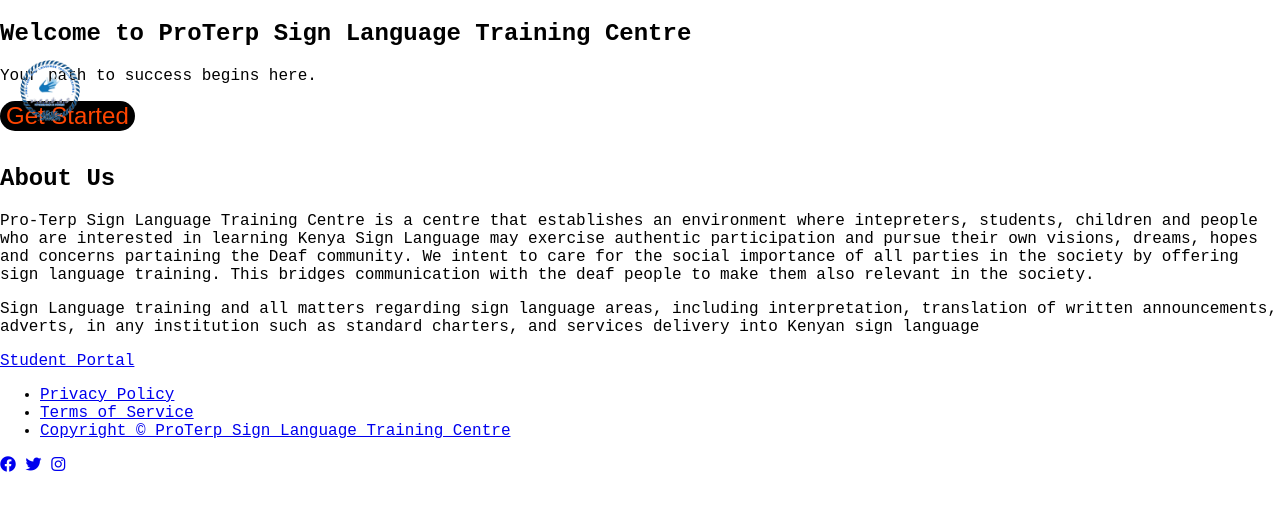
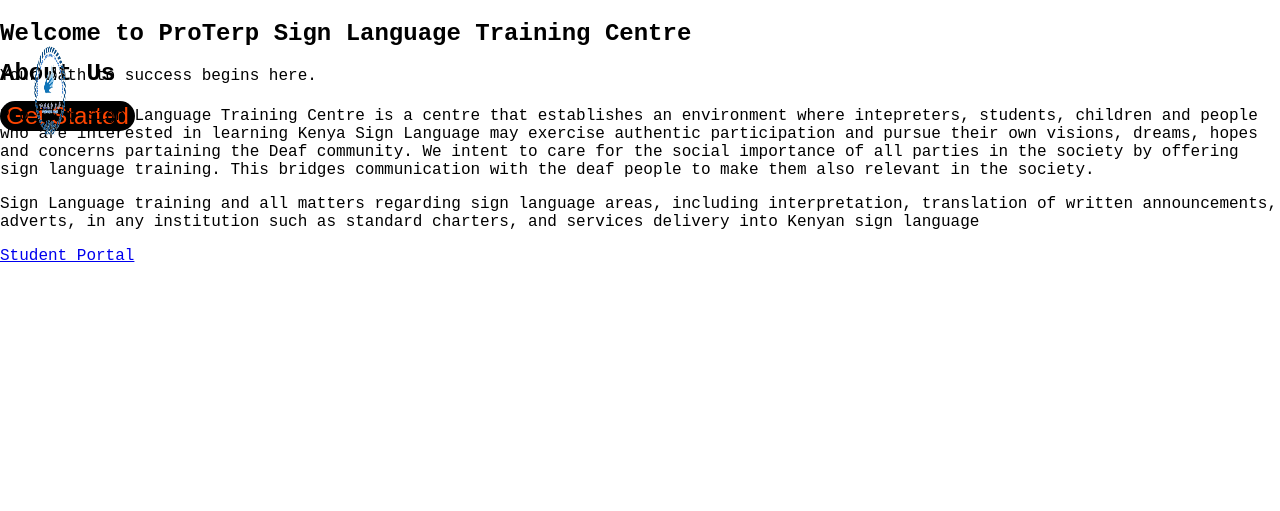
Before and after one commit to Koomefranklin/Pro-Terp, a Flask app: page / in a window 1280 px wide. Shown: the top 511 px of the page. Run offline with Flask 3, Linux system fonts and the light colour scheme; a user stored in the database is signed in.

Commit message:
edited layout

```diff
--- a/app.py
+++ b/app.py
@@ -1,14 +1,15 @@
-import pylance
+# import pylance
 from flask import Flask, render_template, request, redirect, url_for, flash
 from flask_sqlalchemy import SQLAlchemy
 from flask_login import LoginManager, UserMixin, login_user, login_required, logout_user, current_user
-from flask_uploads import UploadSet, configure_uploads, DOCUMENTS
+# from flask_uploads import UploadSet, configure_uploads, DOCUMENTS
 
 app = Flask(__name__)
 app.secret_key = 'your_secret_key'  # Change this to a secure key
 
 # Configure your SQLite database
 app.config['SQLALCHEMY_DATABASE_URI'] = 'sqlite:///student_portal.db'
+app.config["SQLALCHEMY_TRACK_MODIFICATIONS"] = False
 db = SQLAlchemy(app)
 
 # Configure Flask-Login
@@ -17,9 +18,9 @@
 login_manager.init_app(app)
 
 # Configure Flask-Uploads
-documents = UploadSet('documents', DOCUMENTS)
-app.config['UPLOADED_DOCUMENTS_DEST'] = 'uploads'
-configure_uploads(app, documents)
+# documents = UploadSet('documents', DOCUMENTS)
+# app.config['UPLOADED_DOCUMENTS_DEST'] = 'uploads'
+# configure_uploads(app, documents)
 
 # Define the User model
 class User(UserMixin, db.Model):
@@ -64,13 +65,16 @@
         username = request.form['username']
         password = request.form['password']
         user = User.query.filter_by(username=username).first()
+        print (user)
         if user and user.password == password:
             login_user(user)
             flash('Login successful!', 'success')
             return redirect(url_for('home'))
         else:
             flash('Login failed. Please check your username and password.', 'danger')
-    return render_template('login.html')
+            return render_template('login.html')
+    else:
+        return render_template('login.html')
 
 @app.route('/logout')
 @login_required
@@ -125,5 +129,6 @@
     return redirect(url_for('home'))
 
 if __name__ == '__main__':
-    db.create_all()
-    app.run(debug=True)
+    with app.app_context():
+        db.create_all()
+        app.run(debug=True)
--- a/static/css/styles-sp.css
+++ b/static/css/styles-sp.css
@@ -63,8 +63,11 @@
     color: black;
 }
 .img-hero{
-    align-items: center;
-    width: 100px;
+    /* align-items: center; */
+    position: absolute;
+    display: flex;
+    justify-self: right;
+    width: auto;
     height: 100px;
 }
 
--- a/templates/base.html
+++ b/templates/base.html
@@ -4,7 +4,10 @@
     <meta charset="UTF-8">
     <meta name="viewport" content="width=device-width, initial-scale=1.0">
     <title>ProTerp Training Centre</title>
-    <link rel="stylesheet" href="styles-courses.css">
+    <link rel="stylesheet" href="{{ url_for('static', filename='css/styles.css')}}">
+    <link rel="stylesheet" href="{{ url_for('static', filename='css/styles-sp.css')}}">
+    <link rel="stylesheet" href="{{ url_for('static', filename='css/style-gallery.css')}}">
+    <link rel="stylesheet" href="{{ url_for('static', filename='css/styles-templates.css')}}">
     <link rel="stylesheet" href="https://cdnjs.cloudflare.com/ajax/libs/font-awesome/6.0.0-beta3/css/all.min.css"> <!-- Font Awesome Icons -->
 </head>
 <body>
@@ -20,6 +23,17 @@
     </div>
   </header>
   {% endblock nav %}
+  {% with messages = get_flashed_messages() %}
+        {% if messages %}
+            {% for msg in messages %}
+            <div class="grid place-content-center">
+                <div class="bg-white border border-blue-400 text-blue-700 py-2 rounded relative w-96" role="alert">
+                    <p class="text-center">{{msg}}</p>
+                </div>
+            </div>
+            {% endfor %}
+        {% endif %}
+        {% endwith %}
 
 
   {% block main %}
--- a/templates/index.html
+++ b/templates/index.html
@@ -1,13 +1,10 @@
-<!DOCTYPE html>
-<html lang="en">
-<head>
-    <meta charset="UTF-8">
-    <meta name="viewport" content="width=device-width, initial-scale=1.0">
-    <title>ProTerp Sign Language Training Centre</title>
-    <link rel="stylesheet" href="styles.css">
-    <link rel="stylesheet" href="https://cdnjs.cloudflare.com/ajax/libs/font-awesome/6.0.0-beta3/css/all.min.css"> <!-- Font Awesome Icons -->
-</head>
-<body>
+{% extends 'base.html' %}
+
+    {% block nav %}
+
+    {% endblock nav %}
+
+    {% block main %}
 
 
     <section id="hero">
@@ -17,7 +14,7 @@
             <button class="button">Get Started</button>
         </div>
         <div class="img-hero">
-            <img src="logo2.png" class="logo" aria-label="hero-img">
+            <img src="{{ url_for('static', filename='icons/logo2.png')}}" class="logo" aria-label="hero-img">
         </div>
     </section>
     <section id="about">
@@ -28,22 +25,10 @@
         </div>
         <a href="templates/index.html" class="studentportal">Student Portal</a>
     </section>
+    {% endblock main %}
     <!-- Footer Section -->
-    <footer>
-        <div class="footer-content">
-            <div class="footer-links">
-                <ul>
-                    <li><a href="#privacy-policy">Privacy Policy</a></li>
-                    <li><a href="#terms-of-service">Terms of Service</a></li>
-                    <li><a href="#copyright">Copyright &copy; ProTerp Sign Language Training Centre</a></li>
-                </ul>
-            </div>
-            <div class="footer-social">
-                <a href="#" aria-label="Facebook" class="social-icon"><i class="fab fa-facebook"></i></a>
-                <a href="#" aria-label="Twitter" class="social-icon"><i class="fab fa-twitter"></i></a>
-                <a href="#" aria-label="Instagram" class="social-icon"><i class="fab fa-instagram"></i></a>
-            </div>
-        </div>
-    </footer>
-</body>
-</html>
+
+
+    {% block footer %}
+
+    {% endblock footer %}
--- a/templates/login.html
+++ b/templates/login.html
@@ -5,6 +5,10 @@
 </head>
 <body>
     <h1>Login</h1>
+    {% with messages = get_flashed_messages() %} {% if messages %} {% for msg in messages %}
+
+    {{msg}}
+    {% endfor %} {% endif %} {% endwith %}
     <form method="POST">
         <label for="username">Username:</label>
         <input type="text" name="username" required><br>
```
Also changed, not shown: instance/student_portal.db (added), 1 other file.
